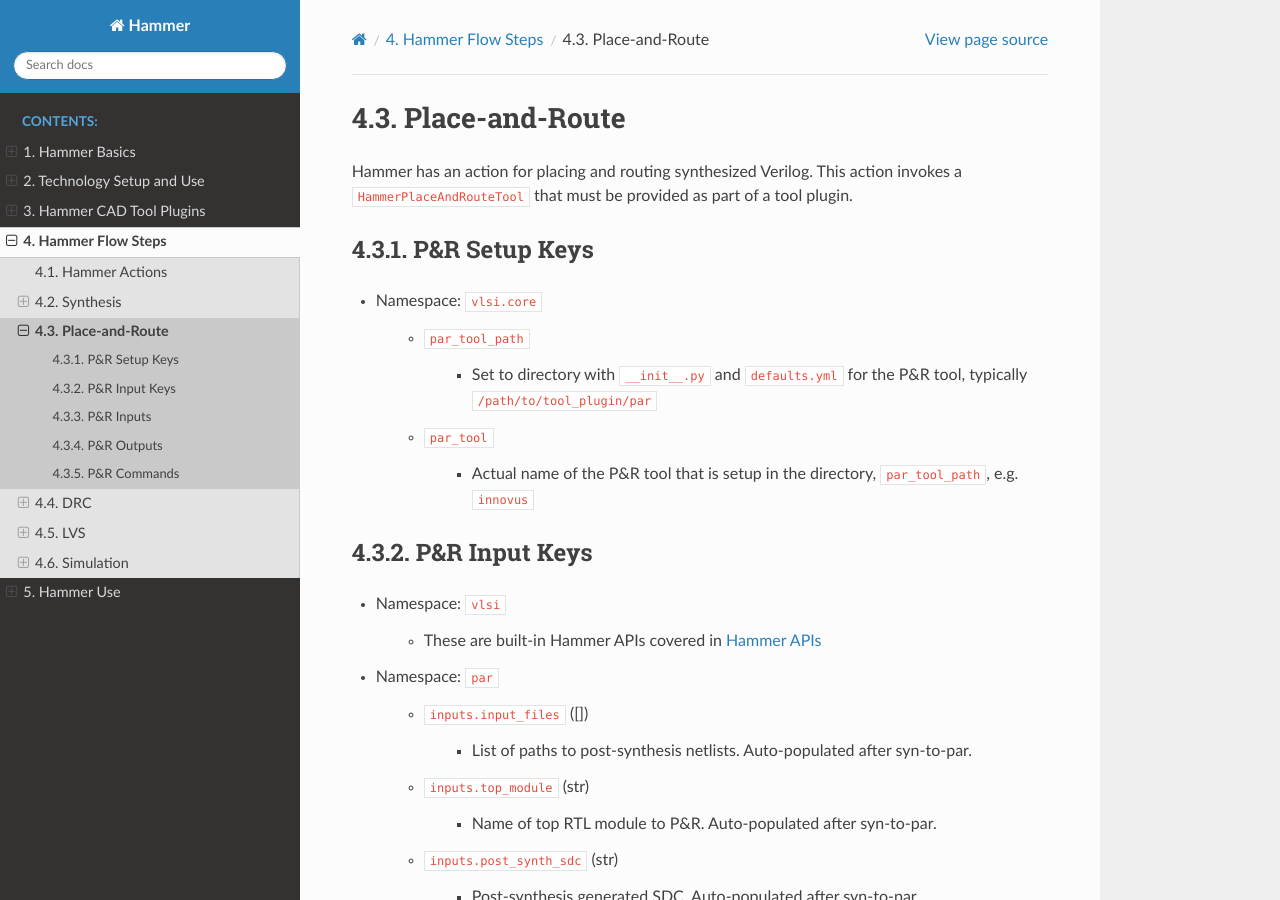
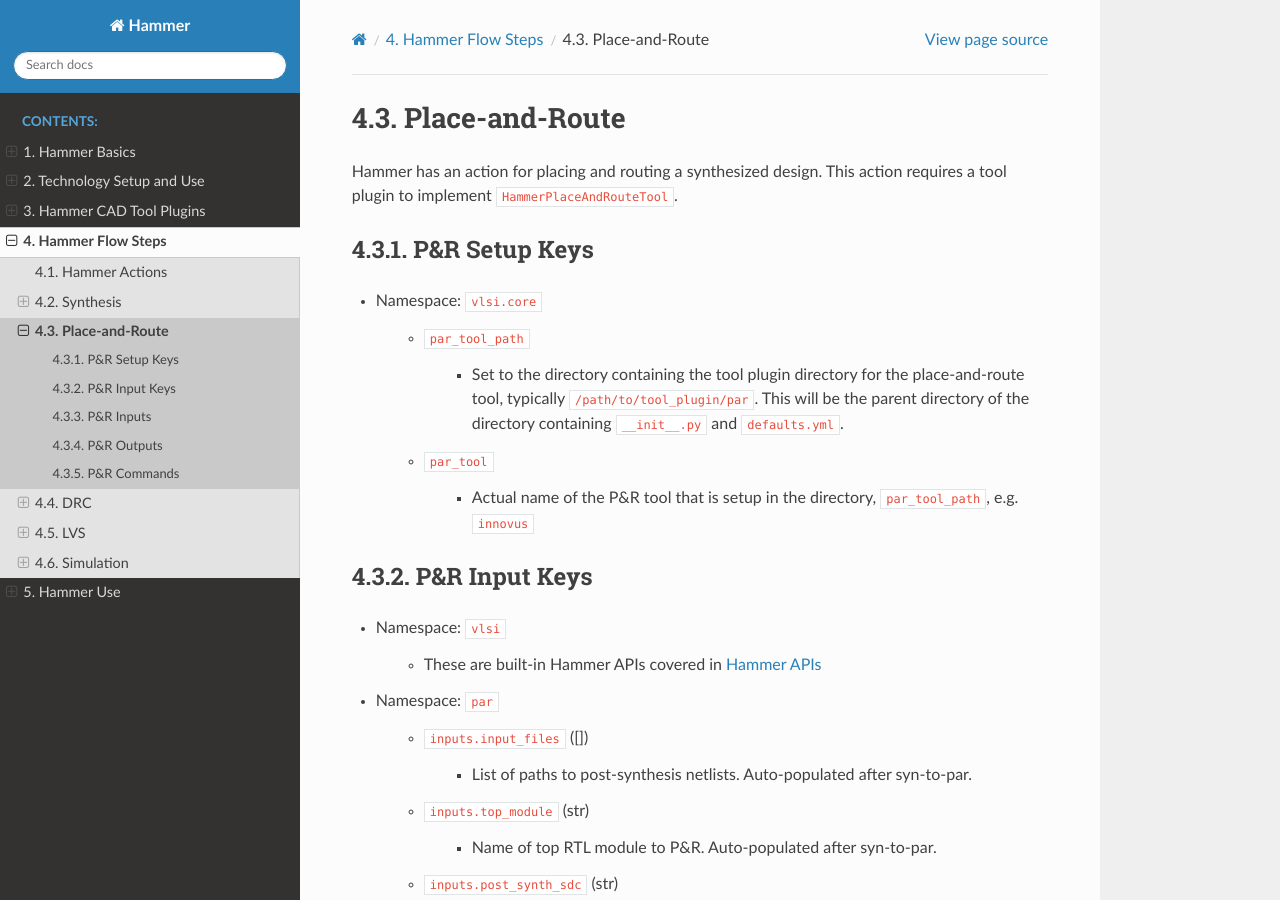
Before and after one commit to ucb-bar/hammer, a Sphinx documentation site: the page built from doc/Hammer-Flow/PAR.rst, in a window 1280 px wide and 900 px high. Built offline with Sphinx 7.4.7 and the Read the Docs theme 2.0.0, drawn with Linux system fonts in a browser that asks for light colours; pages that are not in the unit, such as notebooks, are missing from menus.

Commit message:
nitpicks 6

```diff
--- a/doc/Hammer-Flow/PAR.rst
+++ b/doc/Hammer-Flow/PAR.rst
@@ -3,7 +3,8 @@
 Place-and-Route
 ===============================
 
-Hammer has an action for placing and routing synthesized Verilog. This action invokes a ``HammerPlaceAndRouteTool`` that must be provided as part of a tool plugin.
+Hammer has an action for placing and routing a synthesized design.
+This action requires a tool plugin to implement ``HammerPlaceAndRouteTool``.
 
 P&R Setup Keys
 --------------
@@ -12,7 +13,7 @@
 
     * ``par_tool_path``
 
-        * Set to directory with ``__init__.py`` and ``defaults.yml`` for the P&R tool, typically ``/path/to/tool_plugin/par``
+        * Set to the directory containing the tool plugin directory for the place-and-route tool, typically ``/path/to/tool_plugin/par``. This will be the parent directory of the directory containing ``__init__.py`` and ``defaults.yml``.
 
     * ``par_tool``
 
```
